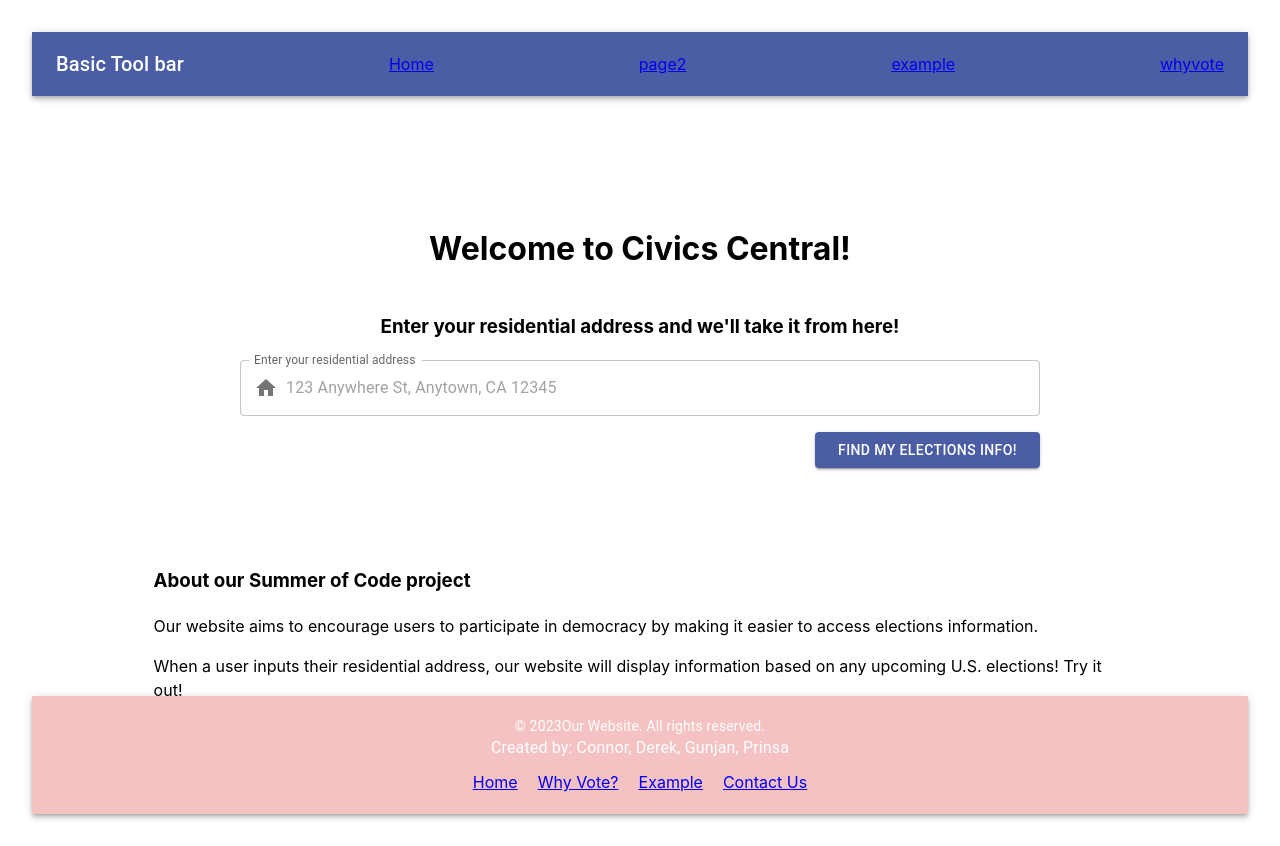
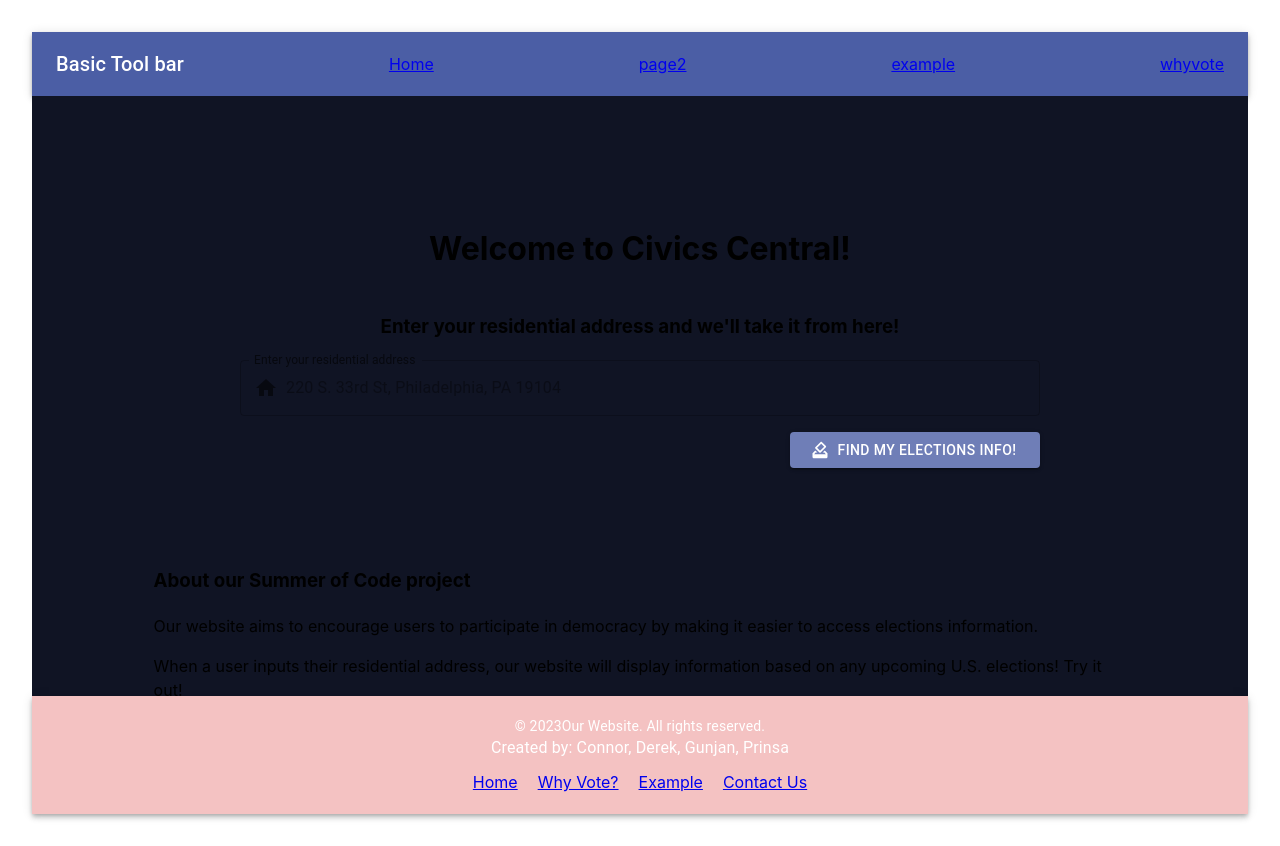
Before and after one commit to drkchn/mosa-upenn-SoC-2023, a React (Vite) app: page / in a window 1280 px wide. Built offline with nearby package versions, Linux system fonts and the light colour scheme.

Commit message:
[#9] Added vote icon to button [DC]

```diff
--- a/src/Pages/Home/Home.tsx
+++ b/src/Pages/Home/Home.tsx
@@ -1,6 +1,7 @@
 import React, { useState } from "react";
 import { Box, Button, TextField, Stack, InputAdornment } from "@mui/material";
 import HomeIcon from "@mui/icons-material/Home";
+import HowToVoteIcon from "@mui/icons-material/HowToVote";
 
 const MyComponent: React.FC = () => {
   const [value, setValue] = useState<string>("");
@@ -13,7 +14,7 @@ const MyComponent: React.FC = () => {
       label="Enter your residential address"
       value={value}
       onChange={handleChange}
-      placeholder="123 Anywhere St, Anytown, CA 12345"
+      placeholder="220 S. 33rd St, Philadelphia, PA 19104"
       sx={{ width: "800px" }}
       InputProps={{
         startAdornment: (
@@ -36,6 +37,7 @@ export function Home() {
         justifyContent: "center",
         height: "75vh",
         marginTop: "0vh",
+        bgcolor: "secondary.main",
       }}
     >
       <h1>Welcome to Civics Central!</h1>
@@ -47,8 +49,10 @@ export function Home() {
           <Button
             variant="contained"
             color="primary"
+            startIcon={<HowToVoteIcon />}
             sx={{
-              width: "225px",
+              width: "250px",
+              backgroundColor: "primary.light",
             }}
           >
             Find my elections info!
```
